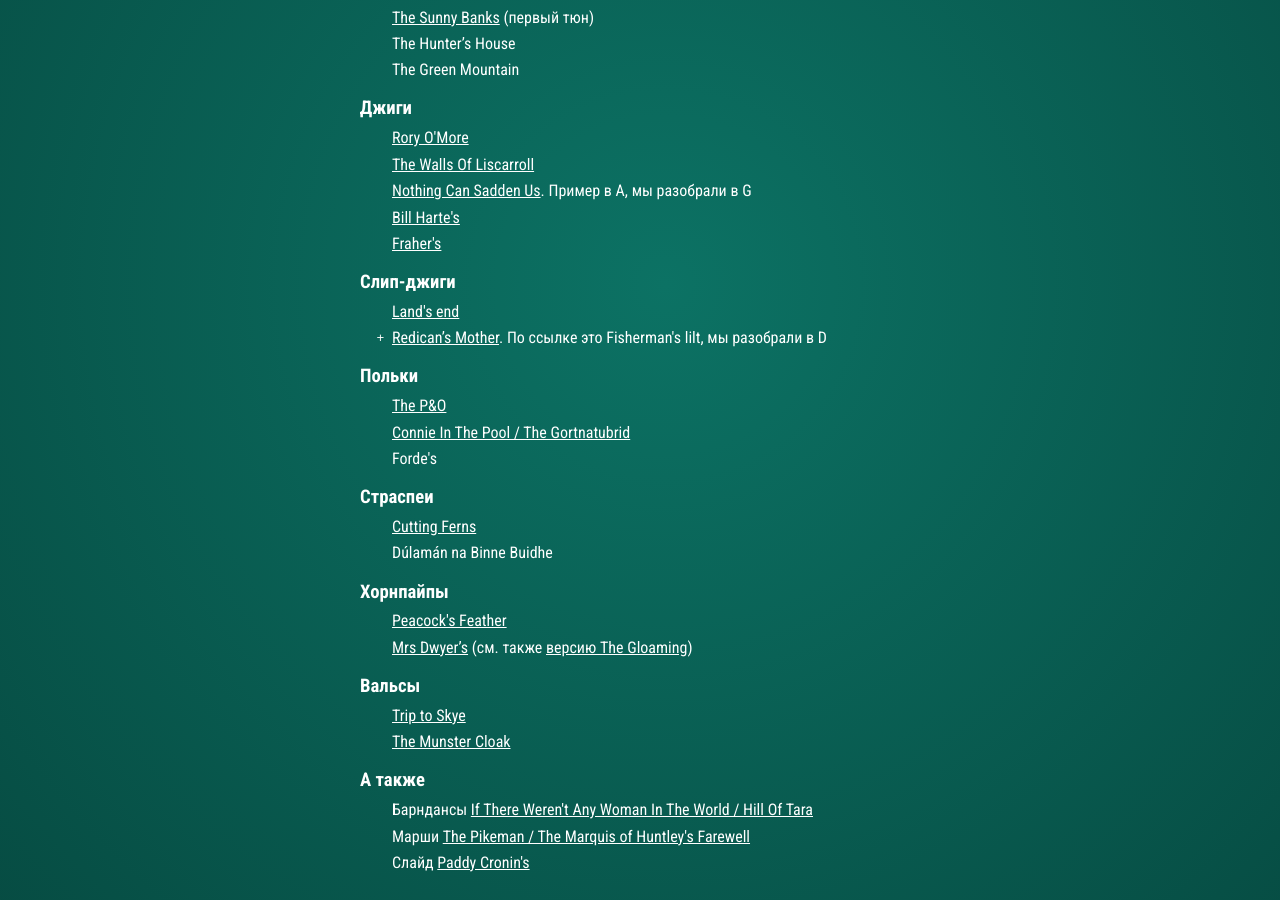
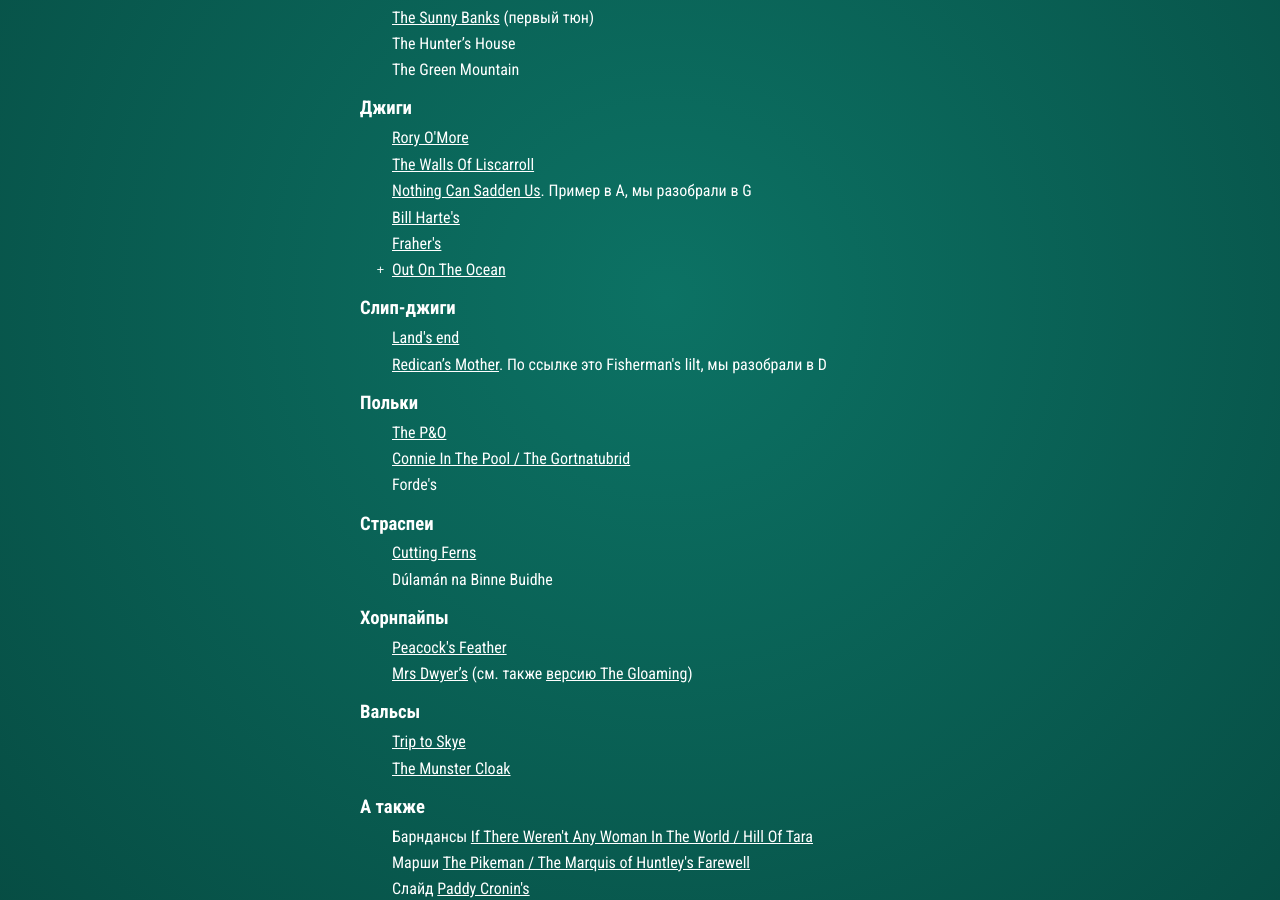
Before and after one commit to true-chaotic/sessions.pub, a Jekyll site: the page built from slow/index.md, in a window 1280 px wide and 900 px high, scrolled down 562 px. Built offline with Jekyll 4.4.1, drawn with Linux system fonts in a browser that asks for light colours.

Commit message:
add new tune

```diff
--- a/slow/index.md
+++ b/slow/index.md
@@ -36,11 +36,12 @@ title: "Zoom-сейшны"
         <li><a href="https://vimeo.com/115063639">Nothing Can Sadden Us</a>. Пример в А, мы разобрали в G</li>
         <li><a href="https://www.youtube.com/watch?v=wlMbgvoMO1A">Bill Harte's</a></li>
         <li><a href="https://www.youtube.com/watch?v=EfN0tPf5a2g">Fraher's</a></li>
+        <li><ins title="Разобрали в прошлый раз" class="tunes__new"><a href="https://www.youtube.com/watch?v=4n5qZR7vMwQ">Out On The Ocean</a></ins></li>
     </ul>
     <h3 class="tunes__heading">Слип-джиги</h3>
     <ul class="tunes__list">
         <li><a href="https://www.youtube.com/watch?v=QaKLgSXTYBM">Land's end</a></li>
-        <li><ins title="Разобрали в прошлый раз" class="tunes__new"><a href="https://www.youtube.com/watch?v=_YTY0GZynsA">Redican’s Mother</a>. По ссылке это Fisherman's lilt, мы разобрали в D</ins></li>
+        <li><a href="https://www.youtube.com/watch?v=_YTY0GZynsA">Redican’s Mother</a>. По ссылке это Fisherman's lilt, мы разобрали в D</li>
     </ul>
     <h3 class="tunes__heading">Польки</h3>
     <ul class="tunes__list">
```
